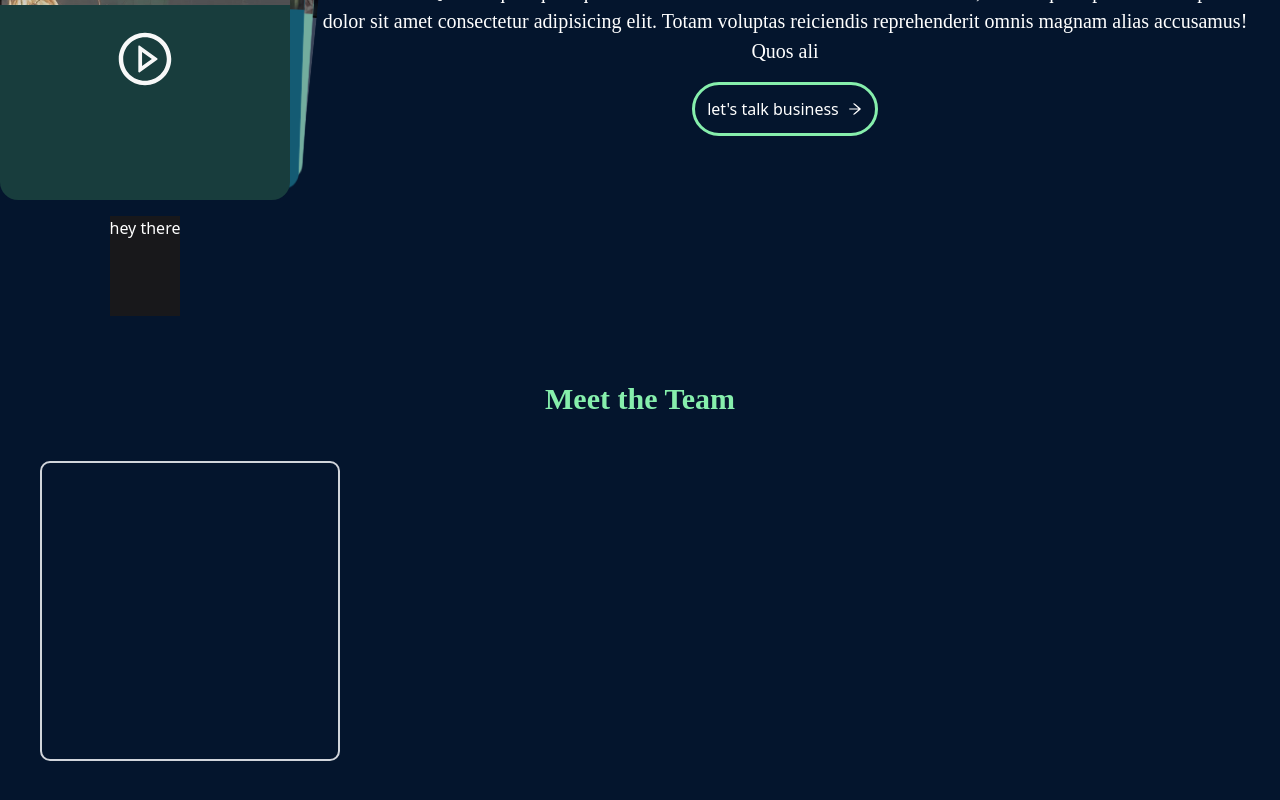
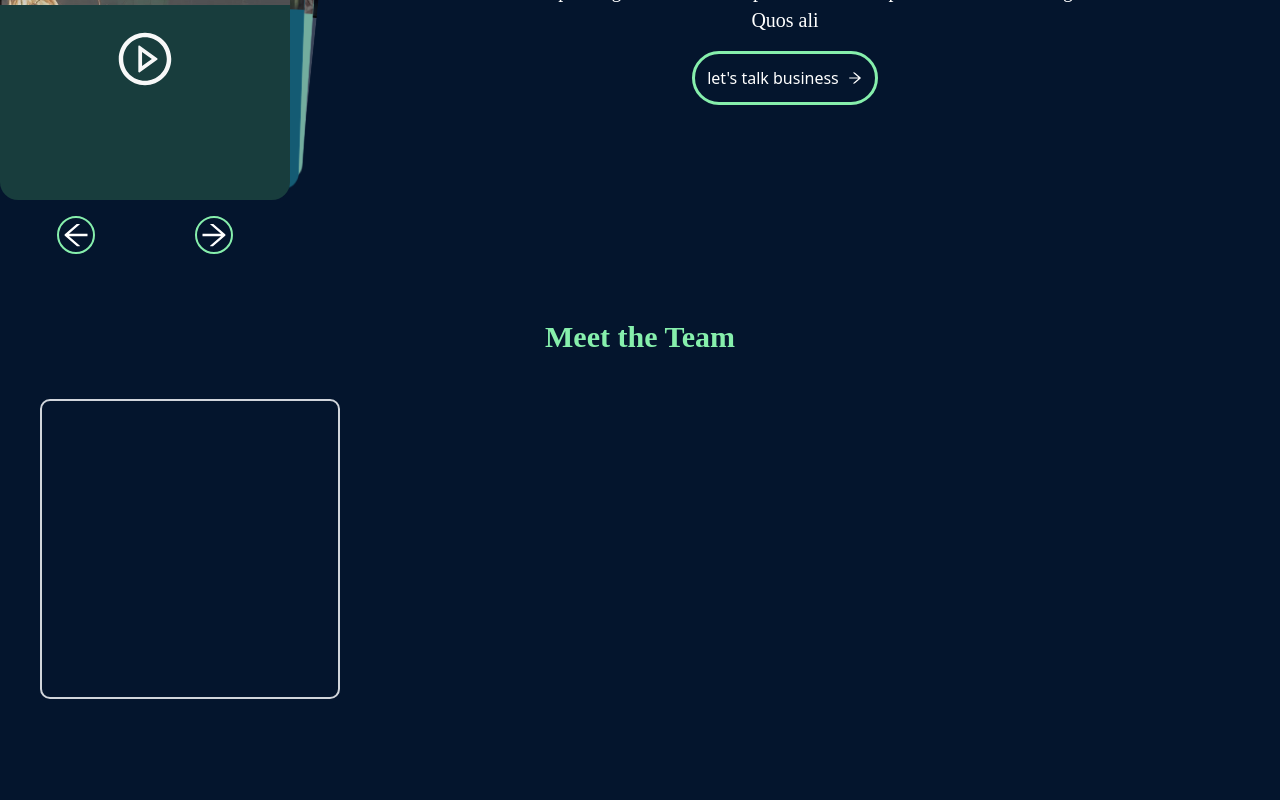
Before and after one commit to Asrat001/adwa-films, a React (Vite) app: page / in a window 1280 px wide. Shown: the part 1126-1926 px from the top of the page. Built offline with nearby package versions, Linux system fonts and the light colour scheme; a web font is replaced by a local one.

Commit message:
adding arrow to cards

```diff
--- a/src/componets/Work.jsx
+++ b/src/componets/Work.jsx
@@ -1,6 +1,6 @@
 import React from 'react'
 import { Swiper, SwiperSlide } from 'swiper/react';
-import { AiOutlineArrowRight } from 'react-icons/ai';
+import { AiOutlineArrowLeft, AiOutlineArrowRight } from 'react-icons/ai';
 import { AiOutlinePlayCircle } from 'react-icons/ai';
 
 // Import Swiper styles
@@ -10,7 +10,7 @@ import 'swiper/css/effect-cards';
 import './work.css';
 
 // import required modules
-import { EffectCards } from 'swiper/modules';
+import { EffectCards,Pagination } from 'swiper/modules';
 import slide_image_1 from '../assets/sddefault.jpg';
 import slide_image_2 from '../assets/sddefault1.jpg';
 import slide_image_3 from '../assets/sddefault2.jpg';
@@ -19,13 +19,14 @@ function Work() {
   return (
     <section className='  bg-[#04152d] flex flex-col  sm:flex-row  justify-between items-center'>
       <div className='flex justify-center items-center flex-col'>
-        <h1 className='text-[24px] sm:text-[40px] text-green-300 my-2 font-glutin font-bold'>our recent Uploads</h1>
+        <h1 className='text-[30px] sm:text-[40px] text-green-300 my-2 font-glutin font-bold'>our recent Uploads</h1>
       <Swiper
         effect={'cards'}
         pagination={true}
         grabCursor={true}
-        modules={[EffectCards]}
+        modules={[EffectCards , Pagination]}
         className="mySwiper"
+
       >
         <SwiperSlide>
           <img src={slide_image_1} className='w-full h-1/2'/>
@@ -45,8 +46,13 @@ function Work() {
         </SwiperSlide>
 
       </Swiper>
-      <div className=' relative left-0 bottom-0 h-[100px] mt-4  bg-zinc-900'>
-<h1 className='text-white'> hey there</h1>
+      <div className=' relative left-0 bottom-0  mt-4   flex  space-x-[100px]'>
+         <button className='p-[1px] rounded-full border-green-300 border-[2px]'>
+         <AiOutlineArrowLeft className='w-8 h-8 text-white' />
+         </button>
+         <button className='p-[1px] rounded-full border-green-300 border-[2px]'>
+         <AiOutlineArrowRight className='w-8 h-8 text-white'/>
+          </button>
       </div>
       </div>
 
```
